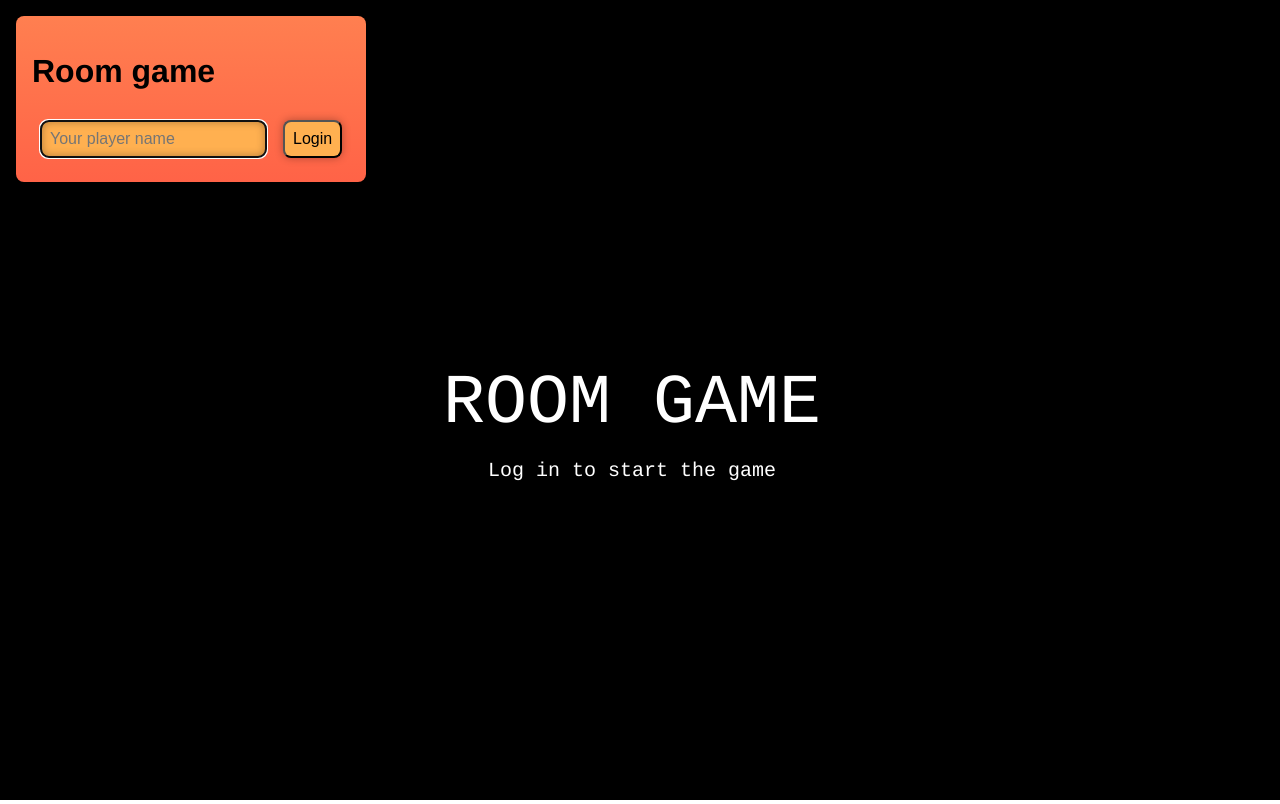
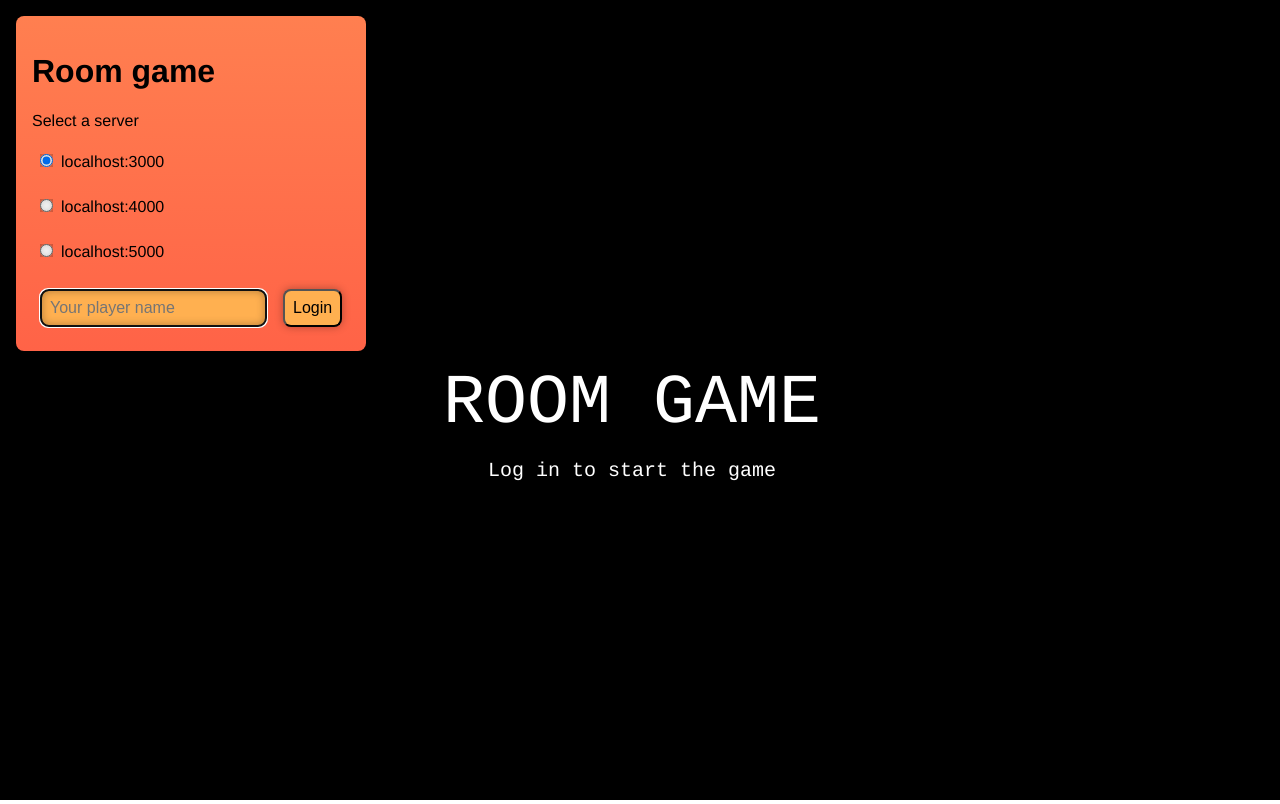
Before and after one commit to Hajis23/room-game, a React (Vite) app in the folder client/: page / in a window 1280 px wide. Built offline with nearby package versions, Linux system fonts and the light colour scheme.

Commit message:
Allow selecting server address in client

```diff
--- a/client/src/App.jsx
+++ b/client/src/App.jsx
@@ -6,9 +6,9 @@ import {useState} from 'react';
 const App = () => {
   const [authenticated, setAuthenticated] = useState(false);
 
-  function login(username) {
+  function login(address, username) {
     setAuthenticated(true);
-    startGame(username);
+    startGame(address, username);
   }
 
   function logout() {
@@ -35,16 +35,30 @@ const App = () => {
 
 function Login({login}) {
   const [username, setUsername] = useState("");
+  const addresses = ["localhost:3000", "localhost:4000", "localhost:5000"]
+  const [serverAddress, setServerAddress] = useState(addresses[0]);
 
   function handleChange(event) {
     setUsername(event.target.value)
+  }
 
-  }
   return (
-    <form onSubmit={e => e.preventDefault()}>
-      <input value={username} onChange={handleChange} autoFocus placeholder='Your player name'/>
-      <button onClick={() => login(username)}>Login</button>
-    </form>
+    <div>
+      <p>Select a server</p>
+      <div>
+        {addresses.map(a => (
+          <p key={a}>
+            <input id={a} type="radio" name="address" value={a} onChange={(e) => setServerAddress(e.target.value)} checked={serverAddress === a}/>
+            <label htmlFor={a}>{a}</label>
+          </p>
+        ))}
+      </div>
+
+      <form onSubmit={e => e.preventDefault()}>
+        <input value={username} onChange={handleChange} autoFocus placeholder='Your player name'/>
+        <button onClick={() => login(serverAddress, username)}>Login</button>
+      </form>
+    </div>
   )
 }
 
--- a/client/src/PhaserGame.js
+++ b/client/src/PhaserGame.js
@@ -24,8 +24,8 @@ let game = new Phaser.Game({
 export default game;
 
 
-export const startGame = (userId) => {
-  connectToRoomServer("localhost:3000", userId);
+export const startGame = (address, userId) => {
+  connectToRoomServer(address, userId);
   game.scene.switch("login", "main");
   game.events.emit("start_game");
 }
```
